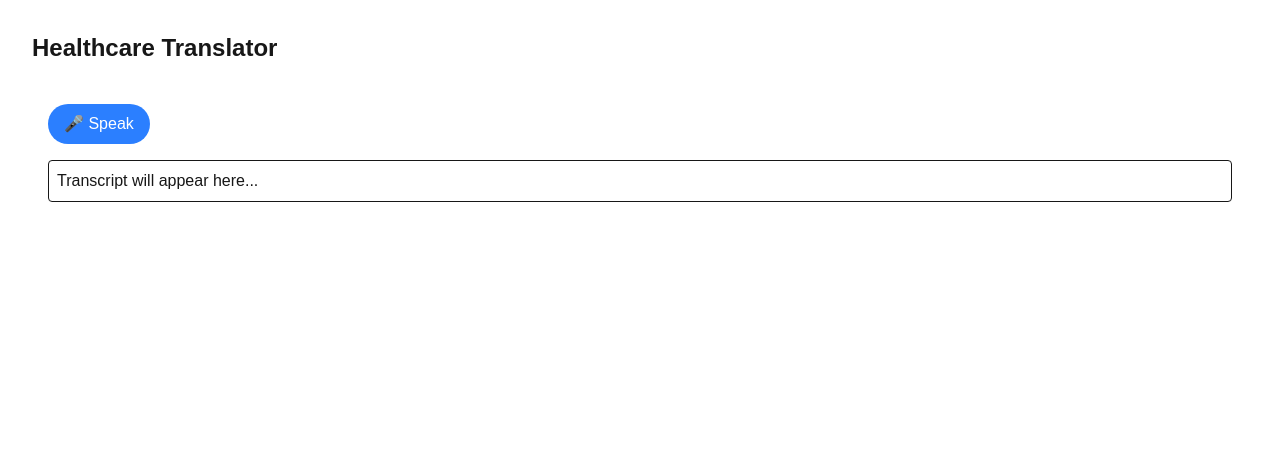
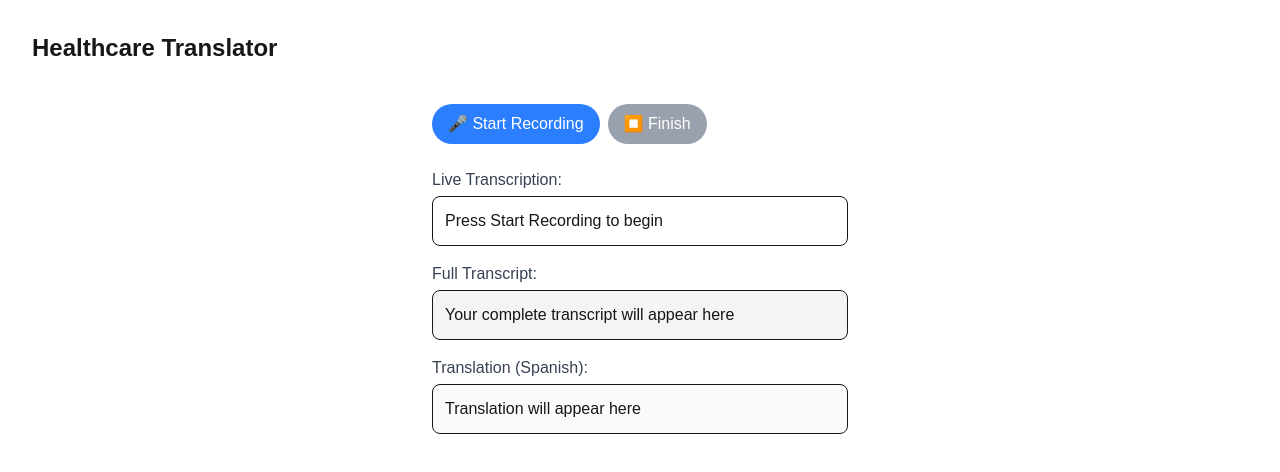
Before and after one commit to Abdunafari/healthcare-translator, a Next.js app: page / in a window 1280 px wide. Shown: the top 472 px of the page. Built offline with nearby package versions, Linux system fonts and the light colour scheme.

Commit message:
Added OpenAI translation

```diff
--- a/src/components/SpeechToText.tsx
+++ b/src/components/SpeechToText.tsx
@@ -1,9 +1,45 @@
-"use client"; // Required for hooks in Next.js 13+
-import { useState } from 'react';
+"use client";
+import { useState, useRef } from 'react';
+import axios from 'axios';
 
 export default function SpeechToText() {
   const [text, setText] = useState<string>("");
+  const [translatedText, setTranslatedText] = useState<string>("");
   const [isListening, setIsListening] = useState<boolean>(false);
+  const [isTranslating, setIsTranslating] = useState<boolean>(false);
+  const [fullTranscript, setFullTranscript] = useState<string>("");
+  const recognitionRef = useRef<any>(null);
+
+  const translateText = async (text: string) => {
+    try {
+      setIsTranslating(true);
+      const response = await axios.post(
+        'https://api.openai.com/v1/chat/completions',
+        {
+          model: 'gpt-4-turbo',
+          messages: [
+            {
+              role: 'user',
+              content: `Translate this medical text to Spanish: "${text}". Return ONLY the translation.`,
+            },
+          ],
+          max_tokens: 1000,
+        },
+        {
+          headers: {
+            'Authorization': `Bearer ${process.env.NEXT_PUBLIC_OPENAI_KEY}`,
+            'Content-Type': 'application/json',
+          },
+        }
+      );
+      return response.data.choices[0].message.content;
+    } catch (error) {
+      console.error("Translation error:", error);
+      return "Translation failed. Please check your API key and try again.";
+    } finally {
+      setIsTranslating(false);
+    }
+  };
 
   const startListening = () => {
     const SpeechRecognition = window.SpeechRecognition || window.webkitSpeechRecognition;
@@ -12,29 +48,111 @@ export default function SpeechToText() {
       return;
     }
 
-    const recognition = new SpeechRecognition();
-    recognition.lang = 'en-US';
-    recognition.interimResults = true;
+    recognitionRef.current = new SpeechRecognition();
+    recognitionRef.current.continuous = true;
+    recognitionRef.current.interimResults = true;
+    recognitionRef.current.lang = 'en-US';
 
-    recognition.onstart = () => setIsListening(true);
-    recognition.onend = () => setIsListening(false);
-    recognition.onresult = (event) => {
-      const transcript = event.results[0][0].transcript;
-      setText(transcript);
+    recognitionRef.current.onstart = () => {
+      setIsListening(true);
+      setFullTranscript("");
     };
 
-    recognition.start();
+    recognitionRef.current.onresult = (event: any) => {
+      let interimTranscript = '';
+      let finalTranscript = '';
+
+      for (let i = event.resultIndex; i < event.results.length; i++) {
+        const transcript = event.results[i][0].transcript;
+        if (event.results[i].isFinal) {
+          finalTranscript += transcript + ' ';
+        } else {
+          interimTranscript += transcript;
+        }
+      }
+
+      setText(interimTranscript);
+      setFullTranscript(prev => prev + finalTranscript);
+    };
+
+    recognitionRef.current.onerror = (event: any) => {
+      console.error('Speech recognition error', event.error);
+    };
+
+    recognitionRef.current.onend = () => {
+      if (isListening) {
+        recognitionRef.current.start();
+      }
+    };
+
+    recognitionRef.current.start();
+  };
+
+  const stopListening = async () => {
+    if (recognitionRef.current) {
+      recognitionRef.current.stop();
+      setIsListening(false);
+
+      // Translate the full transcript when finished
+      if (fullTranscript) {
+        const translated = await translateText(fullTranscript);
+        setTranslatedText(translated);
+      }
+    }
   };
 
   return (
-    <div className="p-4">
-      <button
-        onClick={startListening}
-        className={`px-4 py-2 rounded-full ${isListening ? 'bg-red-500' : 'bg-blue-500'} text-white`}
-      >
-        {isListening ? 'Stop Listening' : '🎤 Speak'}
-      </button>
-      <p className="mt-4 p-2 border rounded">{text || "Transcript will appear here..."}</p>
+    <div className="p-4 max-w-md mx-auto">
+      <div className="flex gap-2 mb-4">
+        <button
+          onClick={startListening}
+          disabled={isListening || isTranslating}
+          className={`px-4 py-2 rounded-full ${
+            isListening ? 'bg-gray-400' : 'bg-blue-500'
+          } text-white disabled:bg-gray-400 disabled:cursor-not-allowed flex items-center gap-2`}
+        >
+          🎤 Start Recording
+        </button>
+
+        <button
+          onClick={stopListening}
+          disabled={!isListening}
+          className={`px-4 py-2 rounded-full ${
+            !isListening ? 'bg-gray-400' : 'bg-red-500'
+          } text-white disabled:bg-gray-400 disabled:cursor-not-allowed flex items-center gap-2`}
+        >
+          ⏹️ Finish
+        </button>
+      </div>
+
+      <div className="mt-6 space-y-4">
+        <div>
+          <h3 className="font-medium text-gray-700">Live Transcription:</h3>
+          <p className="mt-1 p-3 border rounded-lg bg-white min-h-12">
+            {text || (isListening ? "Listening..." : "Press Start Recording to begin")}
+          </p>
+        </div>
+
+        <div>
+          <h3 className="font-medium text-gray-700">Full Transcript:</h3>
+          <p className="mt-1 p-3 border rounded-lg bg-gray-100 min-h-12">
+            {fullTranscript || "Your complete transcript will appear here"}
+          </p>
+        </div>
+
+        <div>
+          <h3 className="font-medium text-gray-700">Translation (Spanish):</h3>
+          <p className="mt-1 p-3 border rounded-lg bg-gray-50 min-h-12">
+            {isTranslating ? "Translating..." : translatedText || "Translation will appear here"}
+          </p>
+        </div>
+      </div>
+
+      {isTranslating && (
+        <div className="mt-4 text-sm text-gray-500">
+          Translating medical terminology...
+        </div>
+      )}
     </div>
   );
 }
```
